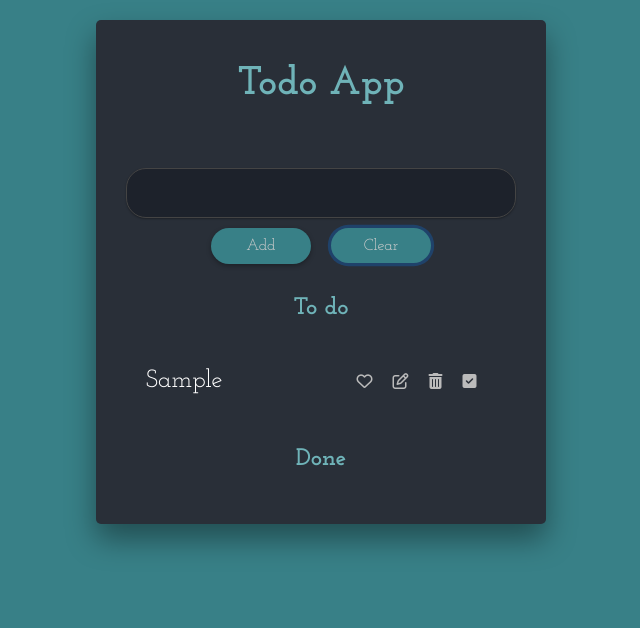
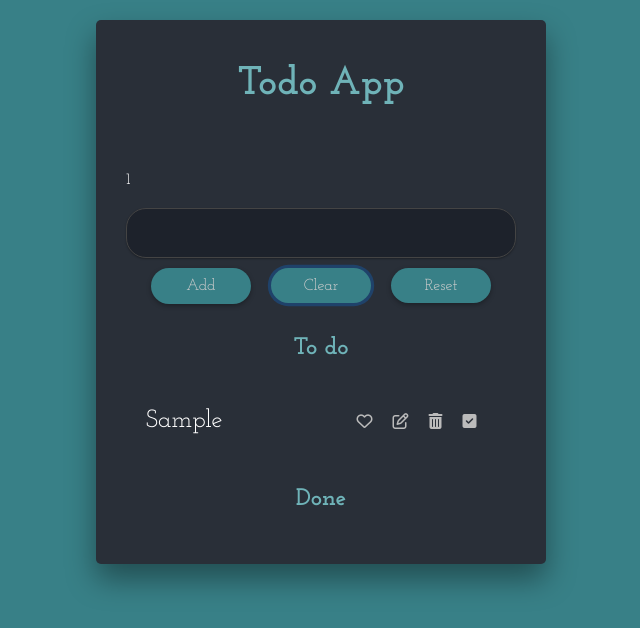
Before and after one commit to AnnettLebid/react-planner-app, a React (Create React App) app: page / in a window 1280 px wide. Both pictures are taken after typing "Sample" into the empty fields and a click on the button "Clear". Shown: the top 628 px of the page, without its empty margins (319-959 px from the left). Built offline with nearby package versions, Linux system fonts and the light colour scheme.

Commit message:
Add reset button

```diff
--- a/src/App.css
+++ b/src/App.css
@@ -119,6 +119,19 @@ body {
   cursor: pointer;
 }
 
+.reset-btn {
+  width: 100px;
+  height: 35px;
+  background-color: #388087;
+  color: #ccc;
+  border: none;
+  font-size: 16px;
+  border-radius: 20px;
+  box-shadow: 0 2px 5px rgba(0, 0, 0, 0.3);
+  outline: none;
+  cursor: pointer;
+}
+
 .add-task-btn:hover,
 .clear-btn:hover {
   background-color: #46959c;
--- a/src/App.js
+++ b/src/App.js
@@ -6,7 +6,7 @@ import ToDoList from "./components/ToDoList/ToDoList";
 import DoneList from "./components/DoneList/DoneList";
 import "./App.css";
 
-export default class TodoForm extends React.Component {
+export default class App extends React.Component {
   constructor(props) {
     super(props);
     this.state = {
@@ -15,6 +15,7 @@ export default class TodoForm extends React.Component {
     this.toggleDone = this.toggleDone.bind(this);
     this.toggleFavourite = this.toggleFavourite.bind(this);
     this.handleOnDelete = this.handleOnDelete.bind(this);
+    this.onButtonClear = this.onButtonClear.bind(this);
   }
 
   handleOnNewTodo(newTodo) {
@@ -35,42 +36,57 @@ export default class TodoForm extends React.Component {
     });
   }
 
-  // handleDoneButtonClick() {
-  //   this.setState({isDone: true});
-  // }
-
-  toggleDone(todo){
-    const index = todo.id
-    const todos = this.state.todos.map(todo => {
+  toggleDone(todo) {
+    const index = todo.id;
+    const todos = this.state.todos.map((todo) => {
       if (todo.id === index) {
-        todo.isDone = !todo.isDone
+        todo.isDone = !todo.isDone;
       }
-      return todo
+      return todo;
     });
-    this.setState({todos, todo: ''})
+    this.setState({ todos, todo: "" });
   }
 
-  toggleFavourite(todo){
-    const index = todo.id
-    const todos = this.state.todos.map(todo => {
+  toggleFavourite(todo) {
+    const index = todo.id;
+    const todos = this.state.todos.map((todo) => {
       if (todo.id === index) {
-        todo.favourite = !todo.favourite
+        todo.favourite = !todo.favourite;
       }
-      return todo
+      return todo;
     });
-    this.setState({todos, todo: ''})
+    this.setState({ todos, todo: "" });
   }
 
+  onButtonClear(){
+    this.setState({ todos: [] });
+  }
+
+  // editToDo(id){
+  //   const todo = this.state.todos.filter((todo) => {
+  //     if (todo.id === id) {
+  //       // toggle from false/true
+  //       todo.edit = !todo.edit;
+  //     }
+  //     return todo;
+  //   });
+  //   this.setState({ todos: todo });
+  // };
+
   render() {
-    console.log(this.state.todos)
     const doneList = this.state.todos.filter((todo) => todo.isDone);
     const todoList = this.state.todos.filter((todo) => !todo.isDone);
+    const todosLength = this.state.todos.length;
 
     return (
       <div className="container">
         <div className="app-wrapper">
           <Header name="Todo App" />
-          <ToDoForm onNewTodo={(newTodo) => this.handleOnNewTodo(newTodo)} />
+          <ToDoForm
+            todosLength = {todosLength}
+            onNewTodo={(newTodo) => this.handleOnNewTodo(newTodo)}
+            onButtonClear={this.onButtonClear}
+          />
           <Subheader name="To do" />
           <ToDoList
             todos={todoList}
@@ -82,6 +98,7 @@ export default class TodoForm extends React.Component {
           <DoneList
             doneTodos={doneList}
             toggleDone={this.toggleDone}
+            handleOnDelete={this.handleOnDelete}
           />
         </div>
       </div>
--- a/src/components/DoneList/DoneList.js
+++ b/src/components/DoneList/DoneList.js
@@ -6,6 +6,10 @@ function DoneList(props) {
   // function moveToTodoList(todo, index) {
   //   props.moveToTodoList(todo, index);
   // }
+
+  function handleOnDelete(todo) {
+    props.handleOnDelete(todo);
+  }
 
   function toggleDone(todo) {
     props.toggleDone(todo);
@@ -23,7 +27,12 @@ function DoneList(props) {
             <button className="btn-edit task-btn">
               <i className="fa fa-pencil-square-o"></i>
             </button>
-            <button className="btn-delete task-btn">
+            <button
+              className="btn-delete task-btn"
+              onClick={() => {
+                handleOnDelete(todo);
+              }}
+            >
               <i className="fas fa-trash-alt"></i>
             </button>
             <button
--- /dev/null
+++ b/src/components/ResetButton/ResetButton.js
@@ -0,0 +1,17 @@
+import React from 'react'
+
+const ResetButton = () => {
+
+    return (
+        <div>
+            <button
+              className="btn reset-btn"
+              onClick={(event) => this.onButtonClear(event)}
+            >
+              Reset
+            </button>
+        </div>
+    )
+}
+
+export default ResetButton
--- a/src/components/ToDoForm/ToDoForm.js
+++ b/src/components/ToDoForm/ToDoForm.js
@@ -1,4 +1,5 @@
 import React from "react";
+import ResetButton from "../ResetButton/ResetButton";
 
 export default class TodoForm extends React.Component {
   constructor(props) {
@@ -33,10 +34,15 @@ export default class TodoForm extends React.Component {
     document.getElementById("todoInput").value = "";
   }
 
+  onButtonClear() {
+    this.props.onButtonClear();
+  }
+
   render() {
     return (
       <div>
         <form onSubmit={(event) => this.handleOnSubmit(event)} className="form">
+          <p>{this.props.todosLength}</p>
           <input
             label="What are you planning to do?"
             type="text"
@@ -49,7 +55,13 @@ export default class TodoForm extends React.Component {
             <button type="submit" className="btn add-task-btn">
               Add
             </button>
-            <button className="btn clear-btn">Clear</button>
+            <button
+              className="btn clear-btn"
+              onClick={(event) => this.onButtonClear(event)}
+            >
+              Clear
+            </button>
+            {this.props.todosLength > 0 && <ResetButton onButtonClear={this.onButtonClear}/>}
           </div>
         </form>
       </div>
--- a/src/components/ToDoList/ToDoList.js
+++ b/src/components/ToDoList/ToDoList.js
@@ -2,7 +2,6 @@ import React from "react";
 
 function ToDoList(props) {
   const { todos } = props;
-  console.log(todos)
 
   function handleOnDelete(todo) {
     props.handleOnDelete(todo);
```
